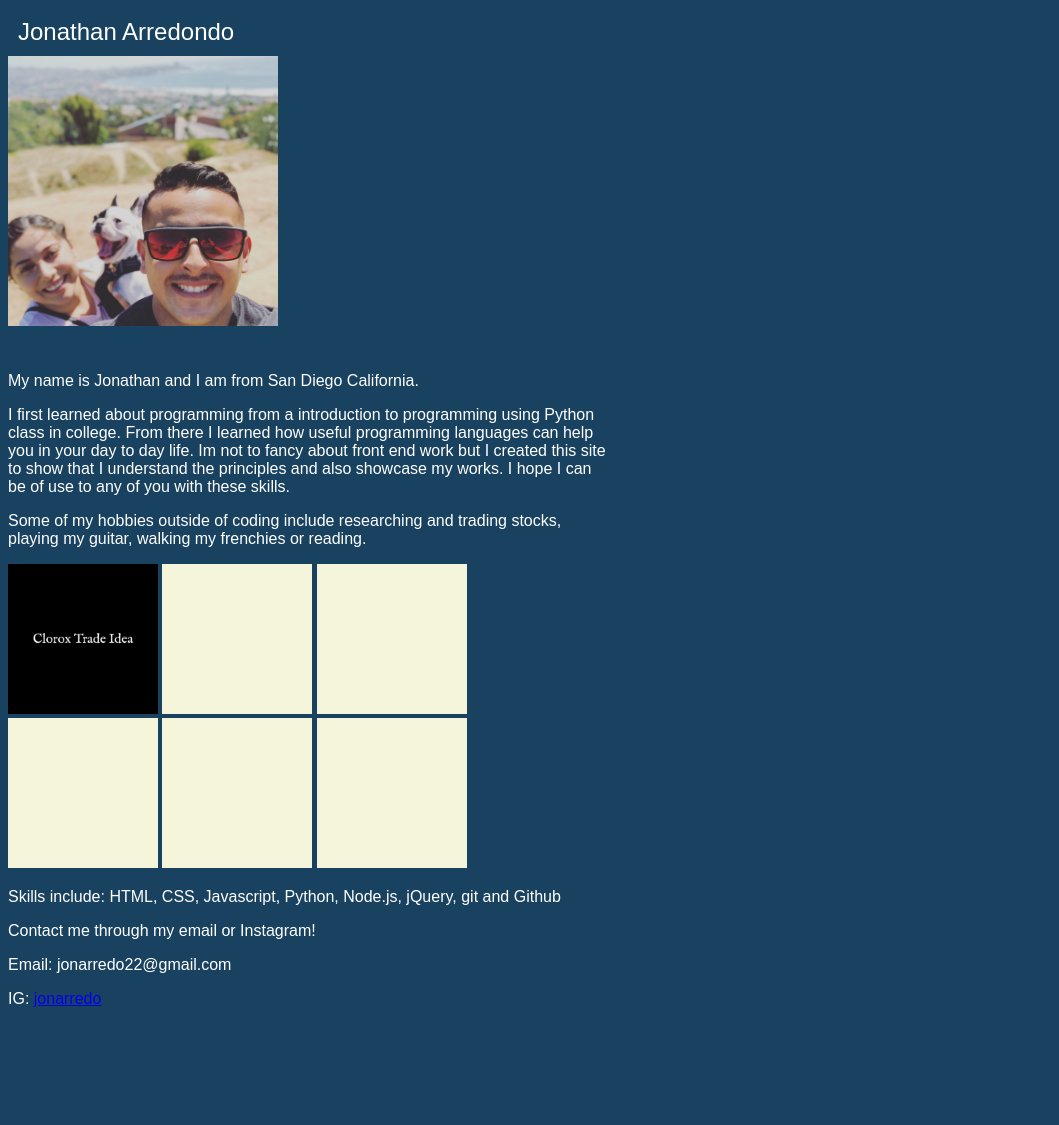
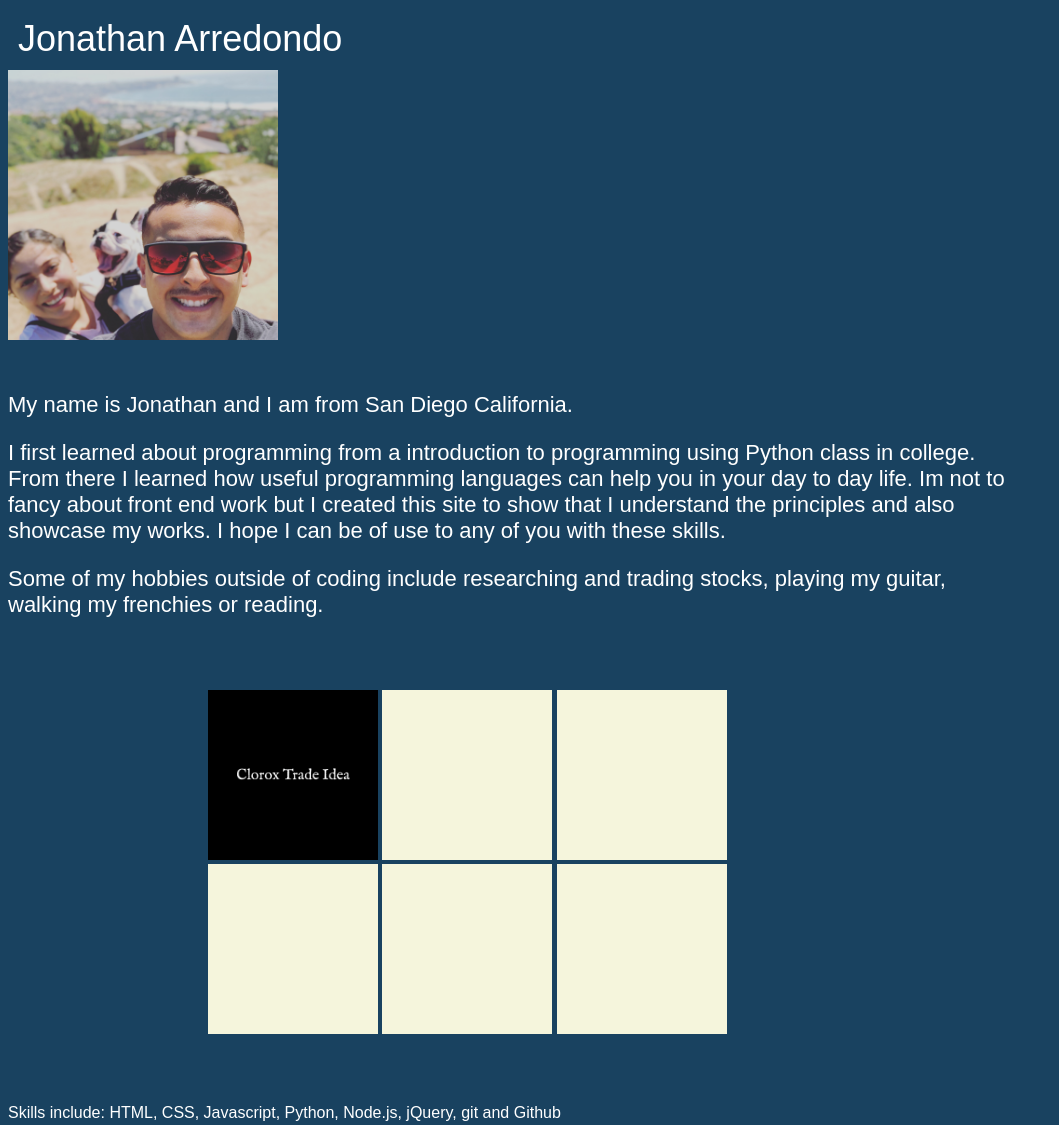
Before and after one commit to jonarredo/portfolioproject, a plain HTML site: page index.html in a window 1280 px wide. Shown: the top 1125 px of the page, without its empty margins (0-1059 px from the left). Before the commit the page ends 1024 px from the top, so only its background shows below. Drawn offline with Linux system fonts and the light colour scheme.

Commit message:
font changes, box center

```diff
--- a/css/styles.css
+++ b/css/styles.css
@@ -2,11 +2,11 @@ body {
     background-color: #194260;
     color: white;
     font-family: Arial, Helvetica, sans-serif;
-    max-width: 800px;
+    max-width: 1000px;
 }
 
 #name {
-    font-size: 24px;
+    font-size: 36px;
     padding: 10px;
 
 }
@@ -20,24 +20,37 @@ body {
 }
 
 #aboutme {
+    font-size: 22px;
     text-align: left;
     padding-top: 30px;
+    padding-bottom: 50px;
+
+}
+
+#work {
     max-width: 600px;
-
+    margin: 0 auto;
 }
 .container {
 }
+
 .box {
     width: 150px;
     height: 150px;
     background-color: beige;
     display: inline-flex;
+
+    padding: 10px;
 }
 
 .clorox {
     background-image: url(../photos/clorox.png);
     background-size: cover;
 }
+
+#skills {
+    padding-top: 50px;
+}
 a:visited {
     color: white;
 }
--- a/index.html
+++ b/index.html
@@ -26,8 +26,6 @@
                 <a href="#"><div class="box clorox"></div></a>
                 <div class="box"></div>
                 <div class="box"></div>
-            </div>
-            <div class="container">
                 <div class="box"></div>
                 <div class="box"></div>
                 <div class="box"></div>
```
